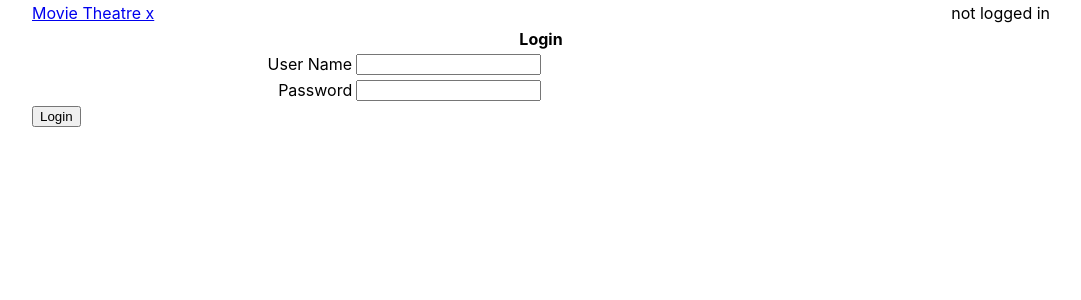
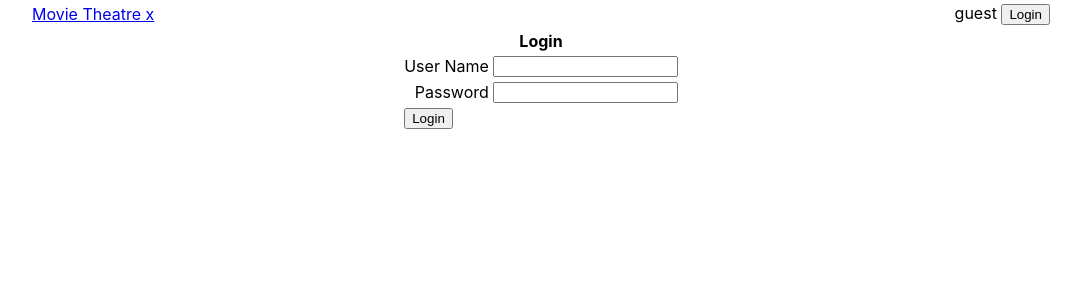
Before and after one commit to Malikil/CSIS3300-FrontEnd, a React (Create React App) app: page /login in a window 1280 px wide. Shown: the top 300 px of the page, without its empty margins (99-1180 px from the left). Built offline with nearby package versions, Linux system fonts and the light colour scheme.

Commit message:
Navbar redirects

```diff
--- a/src/components/LoginPage.js
+++ b/src/components/LoginPage.js
@@ -5,7 +5,7 @@ class LoginPage extends React.Component
     render()
     {
         return <div>
-            <table className="loginpage">
+            <table className="contentFit">
                 <tbody>
                     <tr>
                         <th colSpan="2">Login</th>
--- a/src/components/Navbar.js
+++ b/src/components/Navbar.js
@@ -14,13 +14,21 @@ class Navbar extends React.Component
         };
     }
 
+    loginButton()
+    {
+        if (!!auth.user)
+            return <button onClick={auth.logout}>Logout</button>;
+        else
+            return <Link to="/login"><button>Login</button></Link>;
+    }
+
     render()
     {
         return <table className="navbar">
             <tbody>
                 <tr>
                     <td className="lalign"><Link to="/">Movie Theatre x</Link></td>
-                    <td className="ralign">{!!auth.user ? auth.user.username : "not logged in"}</td>
+                    <td className="ralign">{!!auth.user ? auth.user.username : "guest"} {this.loginButton()}</td>
                 </tr>
             </tbody>
         </table>;
```
